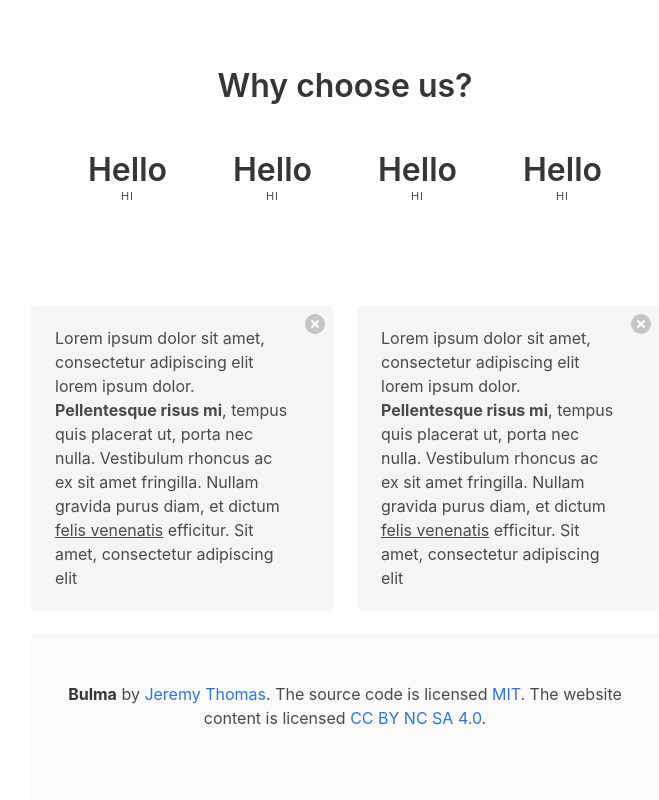
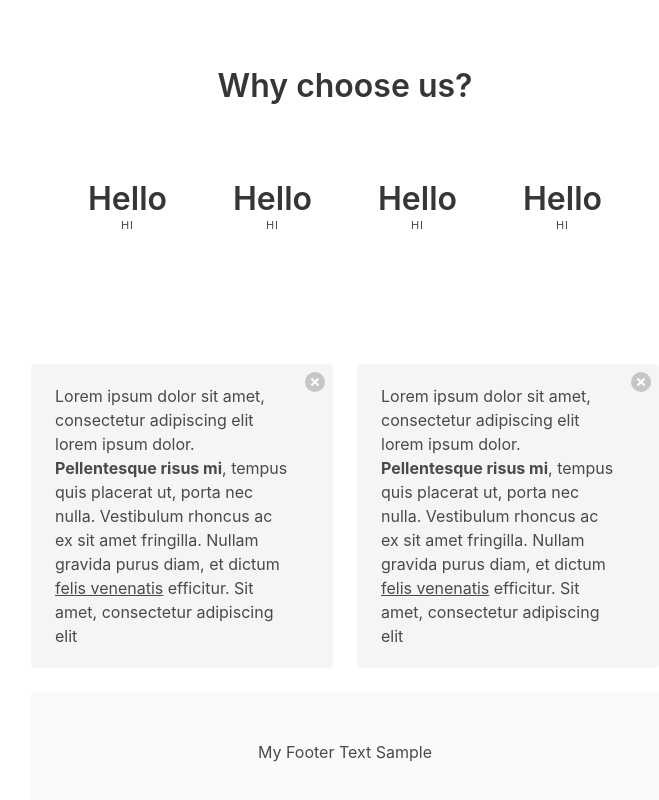
Before and after one commit to phantomzidane/colors, an Angular app: page / in a window 1280 px wide. Shown: the part 514-1314 px from the top of the page, without its empty margins (621-1280 px from the left). Built offline with nearby package versions, Linux system fonts and the light colour scheme.

Commit message:
set the colors

```diff
--- a/src/app/app.component.css
+++ b/src/app/app.component.css
@@ -29,3 +29,7 @@
 html, body{
     overflow: hidden;
 }
+.level{
+    padding-bottom: 5%;
+    padding-top: 5%;
+}
--- a/src/app/app.component.html
+++ b/src/app/app.component.html
@@ -61,21 +61,21 @@
        </div>
      </div>
      <div class="column is-6 test">
-      <div class="navbar">
+      <div class="navbar " [style.background-color]="colors?.c4">
         <div class="navbar-brand">
-          <a href="#" class="navbar-item">Test</a>
+          <a href="#" class="navbar-item" [style.color]="colors?.c2">Test</a>
         </div>
         <div class="navbar-menu">
-        <div class="navbar-end">
-          <a class="navbar-item" href="#">Home</a>
-          <a class="navbar-item" href="#">About</a>
-          <a class="navbar-item" href="#">contact</a>
+        <div class="navbar-end" >
+          <a class="navbar-item" href="#" [style.color]="colors?.c2">Home</a>
+          <a class="navbar-item" href="#" [style.color]="colors?.c2">About</a>
+          <a class="navbar-item" href="#" [style.color]="colors?.c2">contact</a>
         </div>
        </div>
       </div>
       <br>
       <div class="section has-text-centered">
-            <h1 class="title is-1">Welcome to your testing <br>component</h1>
+            <h1 class="title is-1" [style.color]="colors?.c2">Welcome to your testing <br>component</h1>
             <h1 class="subtitle">Lorem ipsum dolor, sit amet consectetur <br>adipisicing elit. Rerum distinctio maiores quas atque sapiente </h1>
             <a href="#" class="button is-large">Button</a>
             <br><br><br>
@@ -84,7 +84,7 @@
       <div class="container">
         <div class="section has-text-centered">
           <h1 class="title">Why choose us?</h1><br>
-          <div class="level">
+          <div class="level" [style.background-color]="colors?.c3">
             <div class="level-item has-text-centered">
               <div>
                 <h1 class="title">Hello</h1>
@@ -130,12 +130,10 @@
         </div>
       </div>
      </div><br>
-     <footer class="footer">
+     <footer class="footer" [style.background-color]="colors?.c4">
         <div class="content has-text-centered">
-          <p>
-            <strong>Bulma</strong> by <a href="https://jgthms.com">Jeremy Thomas</a>. The source code is licensed
-            <a href="http://opensource.org/licenses/mit-license.php">MIT</a>. The website content
-            is licensed <a href="http://creativecommons.org/licenses/by-nc-sa/4.0/">CC BY NC SA 4.0</a>.
+          <p [style.color]="colors?.c2">
+            My Footer Text Sample
           </p>
         </div>
       </footer>
--- a/src/app/app.component.ts
+++ b/src/app/app.component.ts
@@ -1,6 +1,5 @@
 import { Component } from '@angular/core';
 import {Colors} from "./data.services";
-import { Observable } from 'rxjs';
 
 @Component({
   selector: 'app-root',
@@ -10,11 +9,19 @@ import { Observable } from 'rxjs';
 export class AppComponent {
   title = 'color';
   public data;
+  public colors;
   constructor(private resu:Colors){}
 
   ngOnInit(){
     this.resu.getColors()
     .subscribe(resu => this.data = resu );
-
+  }
+  change(id){
+    this.colors = {
+      "c1":this.data[id].c1,
+      "c2":this.data[id].c2,
+      "c3":this.data[id].c3,
+      "c4":this.data[id].c4,
+    }
   }
 }
--- a/src/assets/colors.json
+++ b/src/assets/colors.json
@@ -1,27 +1,27 @@
 [
     {
-        "id":"1",
+        "id":"0",
         "c1":"#010038",
         "c2":"#293a80",
         "c3":"#537ec5",
         "c4":"#f39422"
     },
     {
-        "id":"2",
+        "id":"1",
         "c1":"#c2e8ce",
         "c2":"#f2eee5",
         "c3":"#f6ad7b",
         "c4":"#be7575"
     },
     {
-        "id":"3",
+        "id":"2",
         "c1":"#bd574e",
         "c2":"#fa877f",
         "c3":"#ffad87",
         "c4":"#dedef0"
     },
     {
-        "id":"4",
+        "id":"3",
         "c1":"#3c4245",
         "c2":"#5f6769",
         "c3":"#719192",
```
